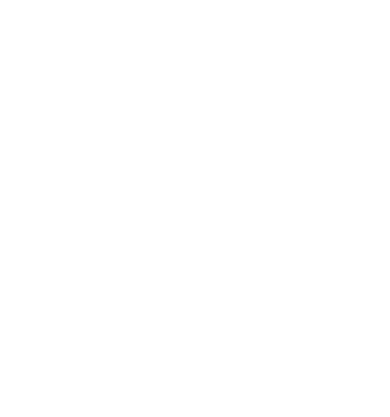
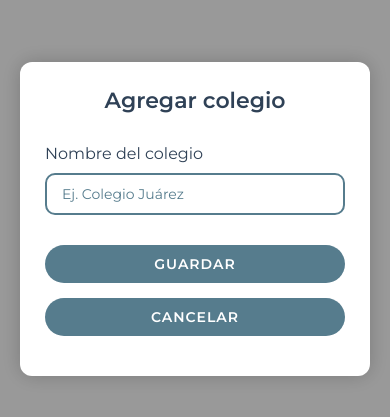
Before and after one commit to Derck23/Generador-Horarios, a React (Vite) app: page /crear-colegio in a window 390 px wide. Before the commit this address had no page. Shown: the part 203-620 px from the top of the page. Built offline with nearby package versions, Linux system fonts and the light colour scheme.

Commit message:
Modal registro de colegio: estilos y responsividad

```diff
--- a/src/App.jsx
+++ b/src/App.jsx
@@ -6,6 +6,8 @@
 import Horario from './Pages/Horario';
 import Profesor from './Pages/Profesor';
 import Usuario from './Pages/Usuario';
+import CrearColegio from './Components/Modal/CrearColegio';
+
 
 
 function App() {
@@ -18,6 +20,8 @@
         <Route path="/Horario" element={<Horario />} />
         <Route path="/Profesor" element={<Profesor />} />
         <Route path="/Usuario" element={<Usuario />} />
+        <Route path="/crear-colegio" element={<CrearColegio />} />
+
       </Routes>
     </Router>
   );
--- /dev/null
+++ b/src/Components/Modal/CrearColegio.jsx
@@ -0,0 +1,44 @@
+import React, { useState } from 'react';
+import '../../styles/modal.css';
+
+const CrearColegio = () => {
+  const [nombreColegio, setNombreColegio] = useState('');
+
+  const handleSubmit = (e) => {
+    e.preventDefault();
+    console.log('Colegio guardado:', nombreColegio);
+  };
+  const handleCancel = () => {
+    navigate('/');
+  };
+
+  return (
+    <div className="crearcolegio-container">
+      <div className="crearcolegio-card">
+        <h2 className="crearcolegio-title">Agregar colegio</h2>
+        <form className="crearcolegio-form" onSubmit={handleSubmit}>
+          <label htmlFor="nombreColegio" className="crearcolegio-label">
+            Nombre del colegio
+          </label>
+          <input
+            id="nombreColegio"
+            type="text"
+            value={nombreColegio}
+            placeholder="Ej. Colegio Juárez"
+            onChange={(e) => setNombreColegio(e.target.value)}
+            className="crearcolegio-input"
+            required
+          />
+          <button type="submit" className="crearcolegio-btn">
+            Guardar
+          </button>
+          <button type="button" className="crearcolegio-btn" onClick={handleCancel}>
+            Cancelar
+          </button>
+        </form>
+      </div>
+    </div>
+  );
+};
+
+export default CrearColegio;
--- a/src/Pages/HomeAdmin.jsx
+++ b/src/Pages/HomeAdmin.jsx
@@ -4,10 +4,13 @@
 import '../styles/home.css';
 import logo from '../assets/logohorarios_1.png';
 import { useState, useEffect } from 'react';
+import CrearColegio from '../Components/Modal/CrearColegio';
+
 
 const HomeAdmin = () => {
 
   const [usuario, setUsuario] = useState('Usuario');
+  const [mostrarCrearColegio, setMostrarCrearColegio] = useState(false);
 
   useEffect(() => {
     const nombreUsuario = localStorage.getItem('nombreUsuario') || 'Usuario';
@@ -23,7 +26,16 @@
   <div className="homeadmin-btn-group">
     <button className="homeadmin-btn">Crear Usuario</button>
     <button className="homeadmin-btn">Crear Horario</button>
-        <button className="homeadmin-btn">Crear Colegio</button>
+    <button
+      className="homeadmin-btn"
+      onClick={() => setMostrarCrearColegio(true)}
+    >
+      Crear Colegio
+    </button>
+
+    {mostrarCrearColegio && (
+      <CrearColegio onClose={() => setMostrarCrearColegio(false)} />
+    )}
   </div>
 </main>
 <Footer />
--- a/src/styles/login.css
+++ b/src/styles/login.css
@@ -108,7 +108,6 @@
 .login-form input::placeholder {
   color: white !important;
   opacity: 1 !important;
-  font-family: 'Verdana', sans-serif !important;
   font-size: 14px !important;
 }
 
--- /dev/null
+++ b/src/styles/modal.css
@@ -0,0 +1,127 @@
+.crearcolegio-container {
+  background-color: rgba(0, 0, 0, 0.4);
+  min-height: 100vh;
+  width: 100%;
+  display: flex;
+  justify-content: center;
+  align-items: center;
+  padding: 20px;
+  box-sizing: border-box;
+  position: fixed;
+  top: 0;
+  left: 0;
+  z-index: 1000;
+}
+
+.crearcolegio-card {
+  background-color: white;
+  border-radius: 12px;
+  width: 100%;
+  max-width: 600px;
+  padding: 40px;
+  box-shadow: 0 0 20px rgba(0, 0, 0, 0.2);
+  display: flex;
+  flex-direction: column;
+  align-items: center;
+}
+
+.crearcolegio-title {
+  font-size: 28px;
+  color: #2F4156;
+  font-weight: 600;
+  margin-bottom: 30px;
+  text-align: center;
+}
+
+.crearcolegio-form {
+  display: flex;
+  flex-direction: column;
+  width: 100%;
+  align-items: center;
+}
+
+.crearcolegio-label {
+  color: #2F4156;
+  font-size: 16px;
+  margin-bottom: 10px;
+  align-self: flex-start;
+}
+
+.crearcolegio-input {
+  padding: 12px 20px;
+  border: 2px solid #567C8D;
+  border-radius: 10px;
+  background-color: transparent;
+  color: #567C8D;
+  font-size: 16px;
+  width: 100%;
+  box-sizing: border-box;
+  outline: none;
+  margin-bottom: 30px;
+}
+
+.crearcolegio-input::placeholder {
+  color: #567C8D;
+  opacity: 1;
+}
+
+.crearcolegio-btn {
+  background-color: #567C8D;
+  color: white;
+  padding: 12px 30px;
+  border: none;
+  border-radius: 50px;
+  cursor: pointer;
+  font-size: 16px;
+  font-weight: 600;
+  text-transform: uppercase;
+  letter-spacing: 1px;
+  margin-bottom: 15px;
+  width: 100%;
+  max-width: 300px;
+}
+
+.crearcolegio-btn:hover {
+  background-color: #4a6c7b;
+  transform: translateY(-2px);
+}
+
+.crearcolegio-cancelar {
+  background-color: #567C8D;
+  border: 1px solid white;
+  color: white;
+  padding: 10px 20px;
+  border-radius: 50px;
+  font-size: 14px;
+  cursor: pointer;
+  transition: all 0.2s ease-in-out;
+}
+
+.crearcolegio-cancelar:hover {
+  background-color: white;
+  color: #223348;
+}
+
+@media (max-width: 600px) {
+  .crearcolegio-card {
+    padding: 25px;
+  }
+
+  .crearcolegio-title {
+    font-size: 22px;
+  }
+
+  .crearcolegio-input {
+    font-size: 14px;
+    padding: 10px 15px;
+  }
+
+  .crearcolegio-btn {
+    font-size: 14px;
+    padding: 10px 20px;
+  }
+
+  .crearcolegio-cancelar {
+    font-size: 13px;
+  }
+}
```
Lines whose indentation alone changed are shown as unchanged.
